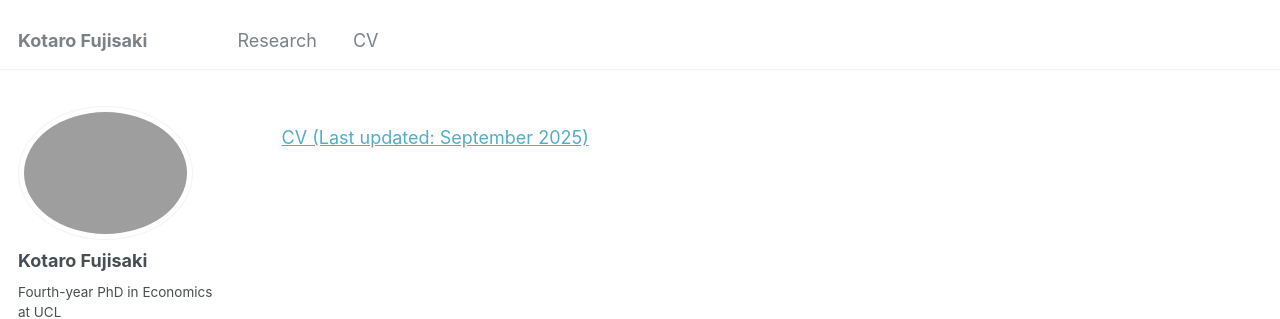
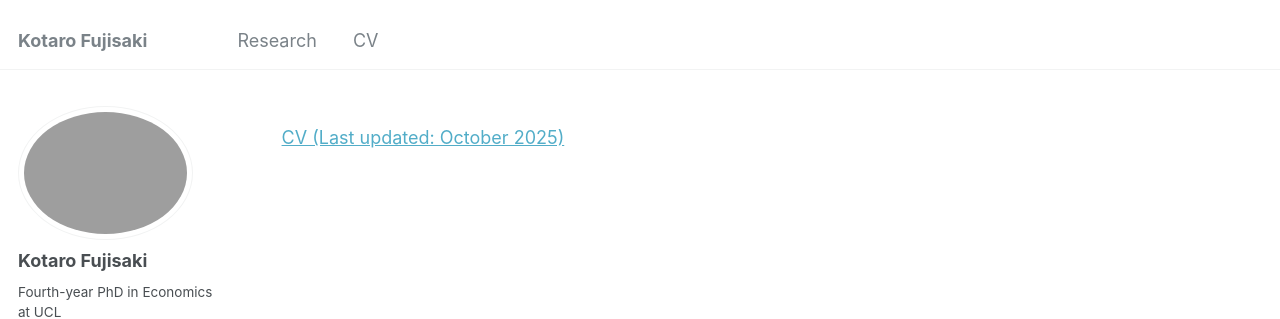
Before and after one commit to Kotaro-Fujisaki/kotaro-fujisaki.github.io, a Jekyll site: the page built from _pages/cv.md, in a window 1280 px wide. Shown: the top 319 px of the page. Built offline with Jekyll 4.4.1, drawn with Linux system fonts in a browser that asks for light colours.

Commit message:
Update cv.md
Signed-off-by: Kotaro-Fujisaki <163865887+Kotaro-Fujisaki@users.noreply.github.com>

```diff
--- a/_pages/cv.md
+++ b/_pages/cv.md
@@ -7,4 +7,4 @@ author_profile: true
 {% include base_path %}
 
 
-<a href="https://kotaro-fujisaki.github.io/files/CV_Sep2025.pdf" target="_blank">CV (Last updated: September 2025)</a>
+<a href="https://kotaro-fujisaki.github.io/files/CV_Oct2025.pdf" target="_blank">CV (Last updated: October 2025)</a>
```
